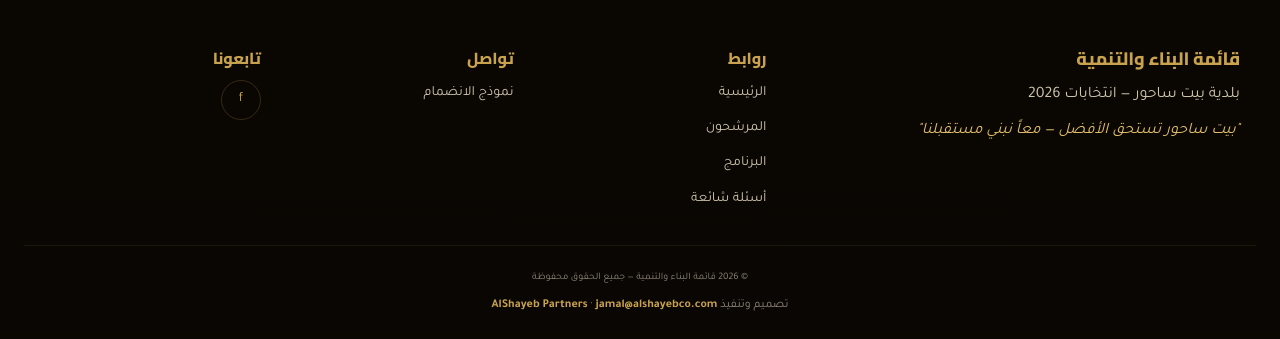
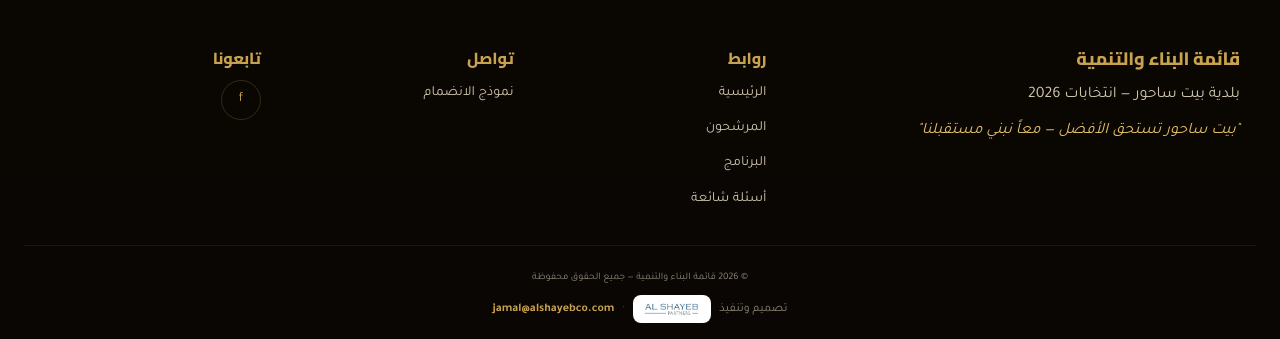
Before and after one commit to jamalalshayeb/Beitssahour-no5, a Flask app: page /about in a window 1280 px wide. Shown: the part 1008-1347 px from the top of the page. Before the commit the page ends 1319 px from the top, so only its background shows below. Run offline with Flask 3, Linux system fonts and the light colour scheme.

Commit message:
Add AlShayeb Partners logo to footer credit
The "تصميم وتنفيذ" line now shows the firm's logo (white-backed pill
on the dark footer) linking to alshayebco.com, alongside the email.

Co-Authored-By: Claude Opus 4.7 (1M context) <noreply@anthropic.com>

```diff
--- a/static/css/site.css
+++ b/static/css/site.css
@@ -586,9 +586,19 @@ img { max-width: 100%; height: auto; display: block; }
     border-top: 1px solid rgba(200,162,78,0.1); font-size: var(--fs-12); color: var(--ink-dim);
     display: flex; flex-direction: column; gap: var(--s-2); align-items: center;
 }
-.footer-bottom .credit { color: var(--ink-dim); font-size: var(--fs-12); }
+.footer-bottom .credit {
+    color: var(--ink-dim); font-size: var(--fs-12);
+    display: inline-flex; align-items: center; gap: var(--s-2); flex-wrap: wrap; justify-content: center;
+}
 .footer-bottom .credit a { color: var(--gold); text-decoration: none; font-weight: 600; }
 .footer-bottom .credit a:hover { text-decoration: underline; }
+.footer-bottom .credit-logo {
+    height: 28px; width: auto; display: block;
+    background: #fff; padding: 4px 8px; border-radius: var(--r-sm);
+    transition: opacity var(--dur-fast) var(--ease);
+}
+.footer-bottom .credit-brand:hover .credit-logo { opacity: 0.85; }
+.footer-bottom .credit-sep { opacity: 0.5; }
 
 /* ----- Admin ---------------------------------------------------------------- */
 .admin-layout { display: grid; grid-template-columns: 240px 1fr; min-height: 100vh; }
--- a/templates/base.html
+++ b/templates/base.html
@@ -133,9 +133,13 @@
         <div class="footer-bottom">
             <small>© {{ site.election_year if site else 2026 }} قائمة البناء والتنمية — جميع الحقوق محفوظة</small>
             <small class="credit">
-                تصميم وتنفيذ
-                <a href="https://www.alshayebco.com" target="_blank" rel="noopener">AlShayeb Partners</a>
-                · <a href="mailto:jamal@alshayebco.com">jamal@alshayebco.com</a>
+                <span>تصميم وتنفيذ</span>
+                <a href="https://www.alshayebco.com" target="_blank" rel="noopener" class="credit-brand">
+                    <img src="{{ url_for('static', filename='img/alshayeb-logo.png') }}"
+                         alt="AlShayeb Partners" class="credit-logo">
+                </a>
+                <span class="credit-sep">·</span>
+                <a href="mailto:jamal@alshayebco.com">jamal@alshayebco.com</a>
             </small>
         </div>
     </footer>
```
Also changed, not shown: static/img/alshayeb-logo.png (added).
